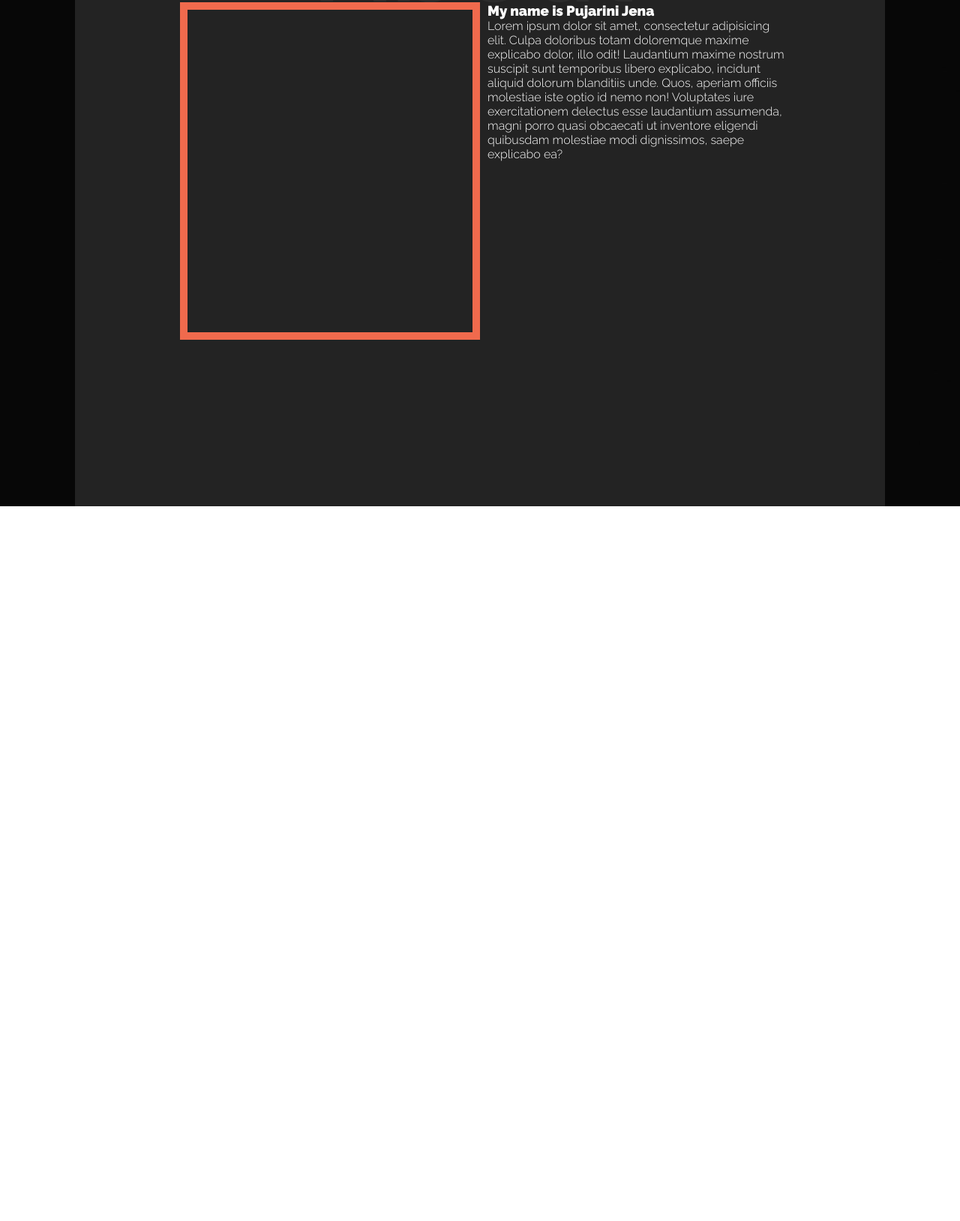
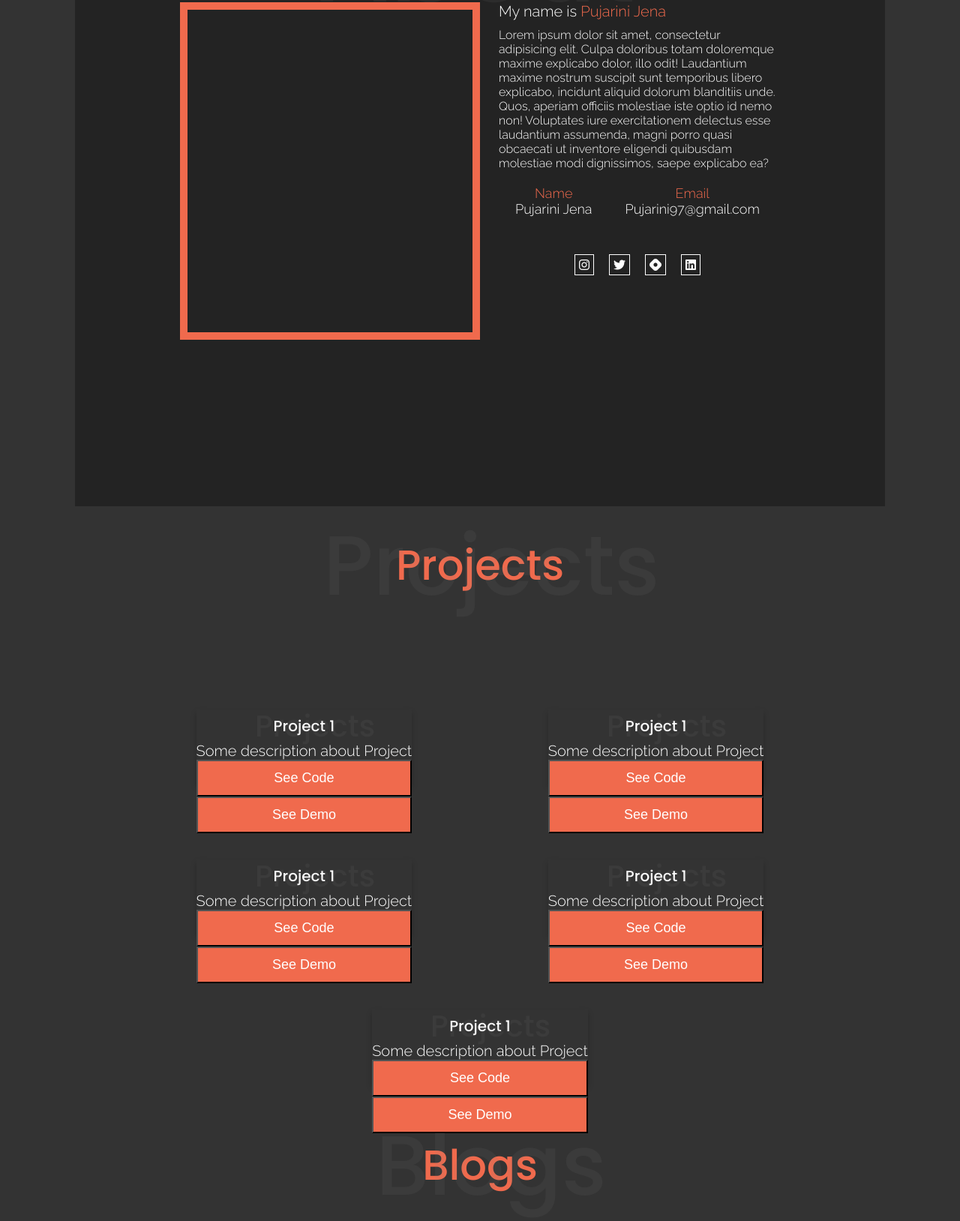
Before and after one commit to Pujarini/dev-portfolio, a plain HTML site: page index.html in a window 1280 px wide. Shown: the part 1006-2634 px from the top of the page at 75% size. Before the commit the page ends 1681 px from the top, so only its background shows below. Drawn offline with Linux system fonts and the light colour scheme.

Commit message:
updated about me and created project card

```diff
--- a/index.html
+++ b/index.html
@@ -34,20 +34,75 @@
        <h1>About Me</h1>
        <div class="content">
            <div class="left-side">
-               <div class="picture"></div>
+               <!-- <div class="picture"><img src="./images/background.jpg" alt="author-img"/></div> -->
                <div class="picture-container"></div>
+               <div class="picture-container1"></div>
            </div>
            <div class="right-side">
-               <h3>My name is <span>Pujarini Jena</span></h3>
+               <p class="content-header">My name is <span>Pujarini Jena</span></p>
                Lorem ipsum dolor sit amet, consectetur adipisicing elit. Culpa doloribus totam doloremque maxime explicabo dolor, illo odit! Laudantium maxime nostrum suscipit sunt temporibus libero explicabo, incidunt aliquid dolorum blanditiis unde.
                Quos, aperiam officiis molestiae iste optio id nemo non! Voluptates iure exercitationem delectus esse laudantium assumenda, magni porro quasi obcaecati ut inventore eligendi quibusdam molestiae modi dignissimos, saepe explicabo ea?
+
+            <ul class="user-info">
+                <li>Name <br/><span>Pujarini Jena </span></li>
+                <li>Email <br/><span>Pujarini97@gmail.com</span></li>
+            </ul>
+
+            <div class="social-media">
+                <i class="fa-brands fa-instagram"></i>
+                <i class="fa-brands fa-twitter"></i>
+                <i class="fa-brands fa-hashnode"></i>
+                <i class="fa-brands fa-linkedin"></i>
+            </div>
            </div>
        </div>
     </div>
-    <!-- <div>about me</div>
-    <div>Project</div>
-    <div>blogs</div>
-    <div>feedback</div>
-    <div>footer</div> -->
+    <div class="project-section"><h1>Projects</h1>
+
+        <div class="projects">
+            <div class="project-card">
+                <!-- <img src="./images/background2.jpg" alt="dummy img"/> -->
+                <h1>Project 1</h1>
+                <p>Some description about Project</p>
+                <p><button>See Code</button></p>
+                <p><button>See Demo</button></p>
+            </div>
+            <div class="project-card">
+                <!-- <img src="./images/background2.jpg" alt="dummy img"/> -->
+                <h1>Project 1</h1>
+                <p>Some description about Project</p>
+                <p><button>See Code</button></p>
+                <p><button>See Demo</button></p>
+            </div>
+            <div class="project-card">
+                <!-- <img src="./images/background2.jpg" alt="dummy img"/> -->
+                <h1>Project 1</h1>
+                <p>Some description about Project</p>
+                <p><button>See Code</button></p>
+                <p><button>See Demo</button></p>
+            </div>
+            <div class="project-card">
+                <!-- <img src="./images/background2.jpg" alt="dummy img"/> -->
+                <h1>Project 1</h1>
+                <p>Some description about Project</p>
+                <p><button>See Code</button></p>
+                <p><button>See Demo</button></p>
+            </div>
+            <div class="project-card">
+                <!-- <img src="./images/background2.jpg" alt="dummy img"/> -->
+                <h1>Project 1</h1>
+                <p>Some description about Project</p>
+                <p><button>See Code</button></p>
+                <p><button>See Demo</button></p>
+            </div>
+
+        </div>
+
+
+    </div>
+    <div class="blogs"><h1>Blogs</h1></div>
+    <div class="contact-me">
+        <h1>Contact me</h1>
+    </div>
 </body>
 </html>
--- a/styles.css
+++ b/styles.css
@@ -13,11 +13,11 @@
 
 body{
     font-family: 'Raleway', sans-serif;
-    background-image: url("./images/background2.jpg");
+    height: 100vh;
+    padding: 0 100px;
+    background-color: #333333;
     background-size: cover;
     background-position: top;
-    height: 100vh;
-    padding: 0 100px;
 }
 
 label span{
@@ -117,7 +117,6 @@ nav ul li a{
       color: #f06a4d;
       font-weight: 500;
       font-family: Poppins;
-      /* position: relative; */
   }
 
   .about-me h1::before{
@@ -141,9 +140,14 @@ nav ul li a{
   }
 
   .picture{
-    background-image: url("./images/background.jpg");
-    /* background-size: cover; */
-    /* height: 400px; */
+    border-radius: 100%;
+    position: relative;
+    width: 100px;
+    height: 100px;
+  }
+
+ img{
+
   }
 
   .picture-container{
@@ -151,10 +155,12 @@ nav ul li a{
       width: 400px;
       position: relative;
       height: 450px ;
+      float: right;
       /* margin: 0 20px; */
   }
   .right-side{
     width: 50%;
+    margin: 0px 15px;
 }
 
 
@@ -191,6 +197,146 @@ nav ul li a{
      color: #aaa;
  }
 
+ .content-header{
+     font-size: 20px;
+     margin-bottom: 10px;
+ }
+
+ .content-header span{
+     color: #f06a4d;
+ }
+
+ .user-info{
+    display: flex;
+    justify-content: space-around;
+    align-items: center;
+    margin: 20px 0px;
+    text-align: center;
+ }
+
+ .user-info li{
+     font-size: 18px;
+     align-items: center;
+     color: #f06a4d;
+ }
+
+ .social-media{
+    display: flex;
+    align-items: center;
+    justify-content: center;
+    margin: 50px 0px;
+ }
+
+ .social-media i{
+     margin: 0px 10px;
+     border: 1px solid white;
+     padding: 5px;
+ }
+
+ /*Project*/
+
+ .project-section{
+    height: 100vh;
+    background-image: none;
+    /* background-color: #232323; */
+    padding: 30px;
+}
+
+ .project-section h1{
+    text-align: center;
+    color: #f06a4d;
+    font-weight: 500;
+    font-family: Poppins;
+}
+
+.project-section h1::before{
+    content: "Projects";
+    position: absolute;
+    padding-left: 10px;
+    /* font-size: 150px; */
+    transform: scale(2); /* study */
+    color: gray;
+    opacity: 0.1;
+}
+
+.projects{
+    display: flex;
+    flex-direction: row;
+    justify-content: space-evenly;
+    align-items: center;
+    margin: 100px 0px;
+    flex-wrap: wrap;
+}
+
+.project-card{
+    box-shadow: 0 4px 8px 0 rgba(0, 0, 0, 0.2);
+    max-width: 400px;
+    text-align: center;
+    margin: 50px;
+    height: 100px;
+}
+
+.project-card p{
+    font-size: 20px;
+}
+.project-card h1{
+    font-size: 20px;
+    color: white;
+}
+
+.project-card button{
+    background-color: #f06a4d;
+    color: #ffffff;
+    text-align: center;
+    cursor: pointer;
+    padding: 12px;
+    width: 100%;
+    font-size: 18px;
+}
+
+/*Blogs*/
+.blogs{
+    height: 100vh;
+    background-image: none;
+    /* background-color: #232323; */
+    padding: 30px;
+}
+
+ .blogs h1{
+    text-align: center;
+    color: #f06a4d;
+    font-weight: 500;
+    font-family: Poppins;
+}
+
+.blogs h1::before{
+    content: "Blogs";
+    position: absolute;
+    padding-left: 10px;
+    /* font-size: 150px; */
+    transform: scale(2); /* study */
+    color: gray;
+    opacity: 0.1;
+}
+
+
+
+
+
+/*contact*/
+.contact-me{
+    background-color: #f06a4d;
+    height: 300px;
+    width: 100%;
+    padding: 10px;
+}
+
+.contact-me h1{
+    text-align: center;
+    font-weight: 600;
+}
+
+
  @media(min-width:1200px){
      p{
          font-size: 5rem;
```
